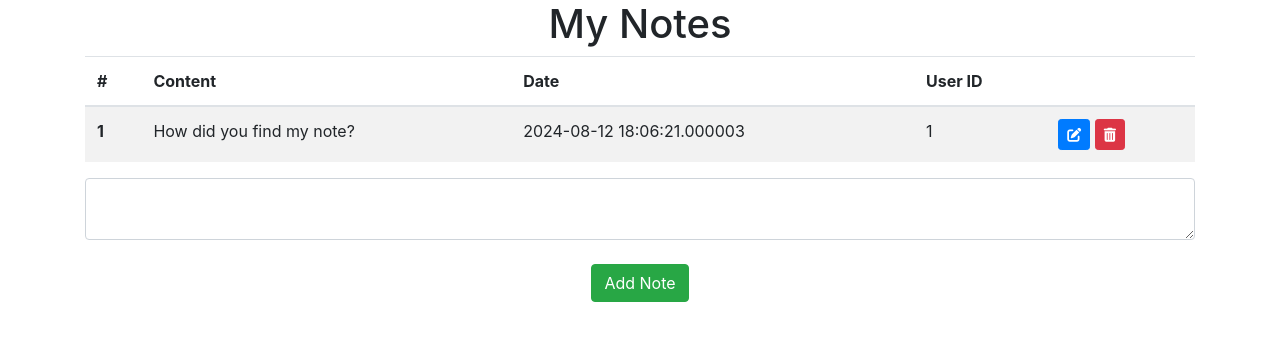
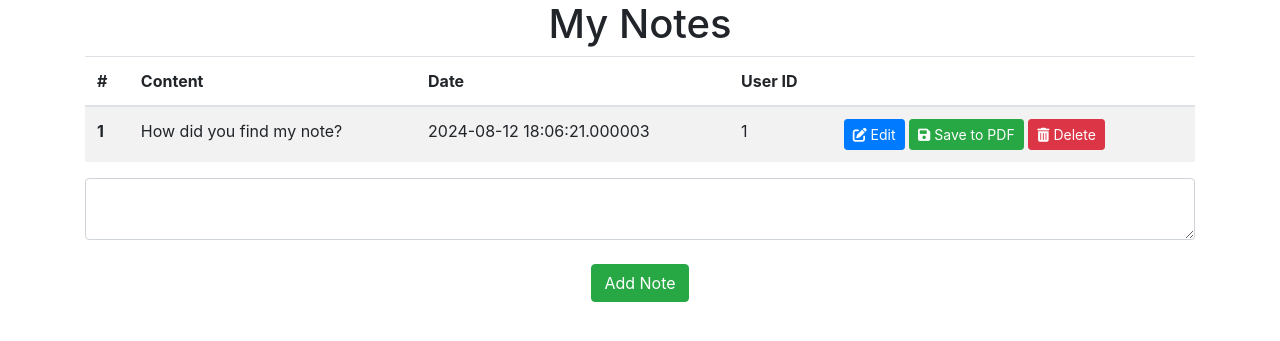
Before and after one commit to monkeontheroof/A-demo-vulnerable-Flask-application, a Flask app: page /notes in a window 1280 px wide. Shown: the part 56-397 px from the top of the page. Run offline with Flask 3, Linux system fonts and the light colour scheme; a user stored in the database is signed in; data comes from the database, SQL or seed files in the repository; some libraries are stand-ins or nearby versions.

Commit message:
+SSRF vuln

```diff
--- a/main.py
+++ b/main.py
@@ -1,5 +1,4 @@
 from website import create_app
-from website.config import Config
 
 # website package
 app = create_app()
--- a/requirements.txt
+++ b/requirements.txt
@@ -5,3 +5,5 @@ flask-sqlalchemy
 pymysql
 flask-bcrypt
 cryptography
+requests
+xhtml2pdf
--- a/website/models.py
+++ b/website/models.py
@@ -8,6 +8,9 @@ class Note(db.Model):
     data = db.Column(db.String(10000))
     date = db.Column(db.DateTime(150), default=func.now())
     user_id = db.Column(db.ForeignKey('user.id'))
+
+    def __repr__(self):
+        return f"Note('id': '{self.id}', 'user_id': '{self.user_id}' , 'date': '{self.date}, 'data': '{self.data}')"
 
 class User(db.Model, UserMixin):
 
--- a/website/routes/auth.py
+++ b/website/routes/auth.py
@@ -1,5 +1,4 @@
 from flask import Blueprint, render_template, request, flash, redirect, url_for
-from website.errors import InvalidInput
 from website.services.user_service import UserService
 from flask_login import login_user, login_required, logout_user, current_user
 from flask_bcrypt import *
--- a/website/routes/note.py
+++ b/website/routes/note.py
@@ -1,7 +1,9 @@
-from flask import Blueprint, jsonify, redirect, render_template, request, render_template_string, flash
+from flask import Blueprint, jsonify, redirect, render_template, request, flash
 from flask_login import login_required, current_user
+from website.errors import InvalidInput
 from website.services.note_service import NoteService
 from flask import url_for
+
 
 note = Blueprint('notes', __name__)
 
@@ -52,3 +54,20 @@ def notes(note_id):
 def delete_note(note_id):
     NoteService.delete_note(note_id, current_user.id)
     return jsonify({})
+
+@note.route('/save-note/<int:note_id>', methods=['POST'])
+def save_note(note_id):
+    file_name = NoteService.export_note(note_id)
+
+    if not file_name:
+        raise InvalidInput('Failed to save note.', 500)
+
+    file_url = request.host_url + 'static/uploads/' + file_name
+
+    return redirect(url_for('notes.convert_to_pdf', url=file_url))
+
+@note.route('/pdf')
+def convert_to_pdf():
+    url = request.args.get('url')
+
+    return NoteService.to_pdf(url)
--- /dev/null
+++ b/website/static/uploads/c2605d313314f1ae15762c10157896b3.txt
@@ -0,0 +1 @@
+Note('id': '1', 'user_id': '1' , 'date': '2024-08-12 21:00:36, 'data': 'How did you find my note?')
--- a/website/templates/base.html
+++ b/website/templates/base.html
@@ -33,7 +33,7 @@
         <div class="navbar-nav">
           {% if user.is_authenticated %}
           <a class="nav-item nav-link" id="home" href="/">Home</a>
-          <a class="nav-item nav-link" id="note" href="/note">Notes</a>
+          <a class="nav-item nav-link" id="note" href="/notes">Notes</a>
           <a class="nav-item nav-link" id="logout" href="/logout">Logout</a>
           {% else %}
           <a class="nav-item nav-link" id="login" href="/login">Login</a>
--- a/website/templates/edit_note.html
+++ b/website/templates/edit_note.html
@@ -17,7 +17,7 @@
         <input type="number" class="form-control" id="userId" name="userId" value="{{ note.user_id }}" readonly/>
       </div>
       <button type="button" class="btn btn-primary" onclick="submitForm()"><i class="fas fa-save"></i> Save Changes</button>
-      <a href="/note" class="btn btn-secondary"><i class="fas fa-arrow-left"></i> Cancel</a>
+      <a href="/notes" class="btn btn-secondary"><i class="fas fa-arrow-left"></i> Cancel</a>
     </form>
 </div>
 
--- a/website/templates/note.html
+++ b/website/templates/note.html
@@ -25,12 +25,17 @@
           <td>
             <!-- Edit Button with Icon -->
             <button type="button" class="btn btn-primary btn-sm" onClick="window.location.href='/note/' + {{ note.id }}">
-              <i class="fas fa-edit"></i>
+              <i class="fas fa-edit"></i> Edit
+            </button>
+
+            <!-- Save Button with Icon-->
+            <button type="button" class="btn btn-success btn-sm" onClick="save_note({{ note.id }})">
+              <i class="fas fa-save"></i> Save to PDF
             </button>
 
             <!-- Delete Button with Icon -->
             <button type="button" class="btn btn-danger btn-sm" onClick="deleteNote({{ note.id }})">
-              <i class="fas fa-trash-alt"></i>
+              <i class="fas fa-trash-alt"></i> Delete
             </button>
           </td>
         </tr>
@@ -45,4 +50,14 @@
         <button type="submit" class="btn btn-success">Add Note</button>
       </div>
     </form>
+
+    <script>
+      function save_note(note_id) {
+        const response = fetch('/save-note/' + note_id , {
+          method: 'POST'
+        }).then(x => {
+          window.location.href = x.url
+        });
+      }
+    </script>
     {% endblock %}
```
Also changed, not shown: website/config.py (+7 -1 lines), website/services/note_service.py (+44 -1 lines).
